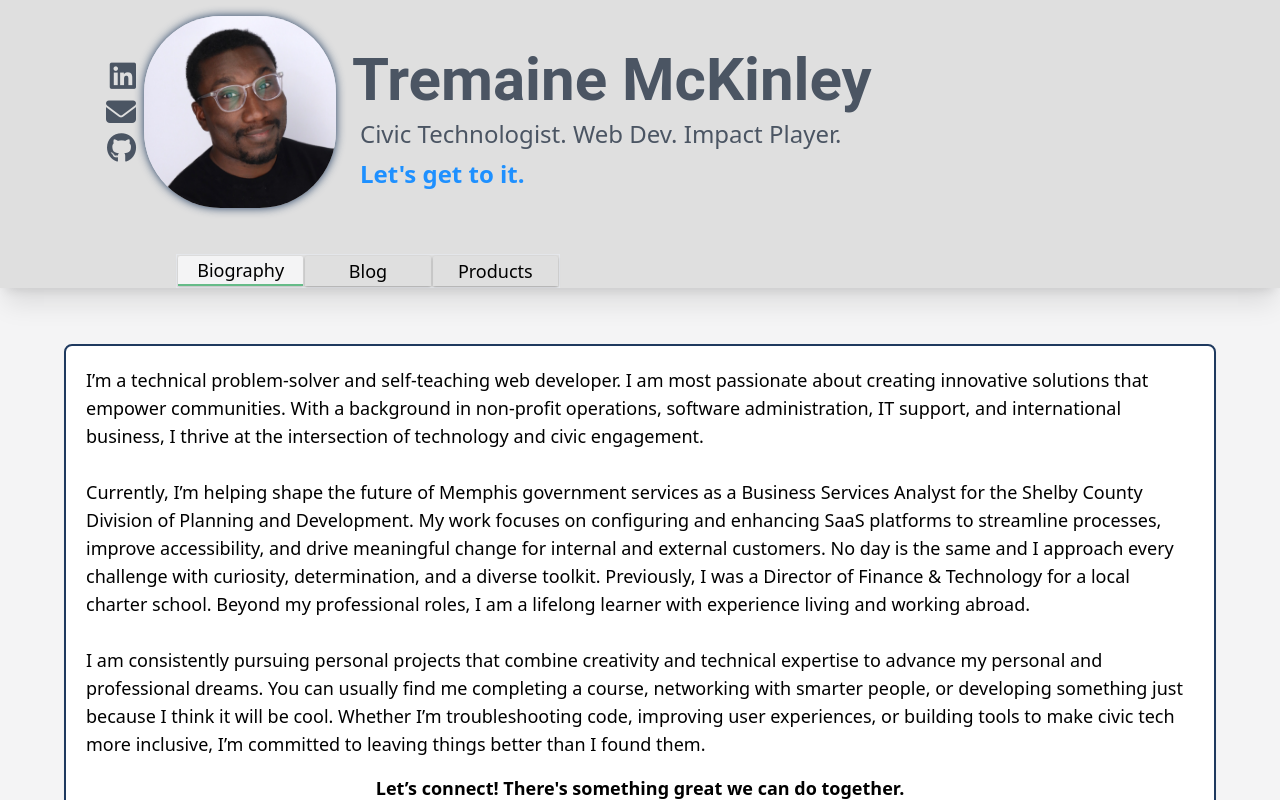
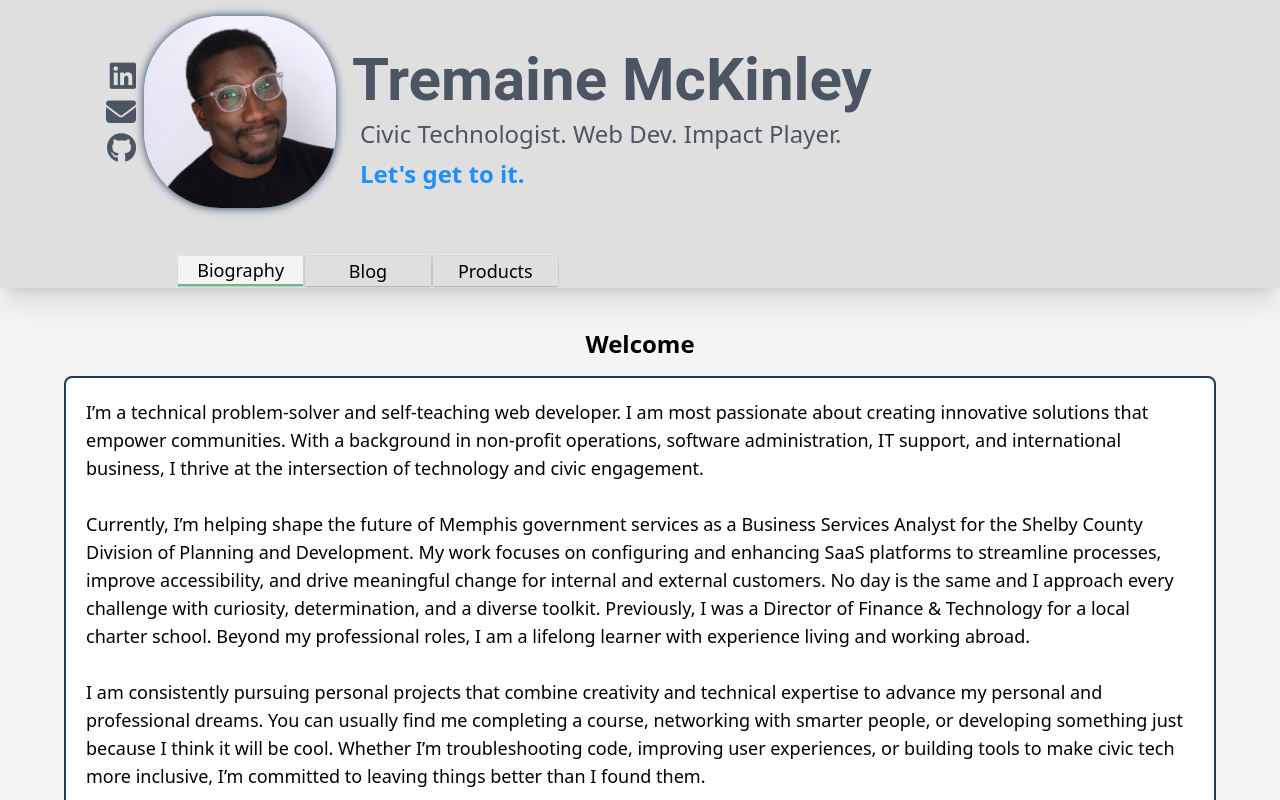
Before and after one commit to tremckinley/tremckinley-portfolio, a React (Vite) app: page / in a window 1280 px wide. Built offline with nearby package versions, Linux system fonts and the light colour scheme.

Commit message:
feat: add Carousel component and integrate into AboutSection

```diff
--- a/src/assets/AboutSection/AboutSection.jsx
+++ b/src/assets/AboutSection/AboutSection.jsx
@@ -3,7 +3,7 @@ import { useState } from "react"
 import Carousel from "../Carousel/Carousel"
 
 export default function AboutSection() {
-    const [view, setView] = useState('bio')
+    const [view, setView] = useState(true)
 
     const carouselItems = [
         {
@@ -25,8 +25,9 @@ export default function AboutSection() {
     ];
 
     return (
-        <div className="flex">
-            <section className="card max-w-6xl my-4 p-5 bg-white shadow-gray-400 mb-10 md:text-lg text-md">
+        <div className="flex flex-col">
+            <h2 className="text-center font-bold text-2xl">Welcome</h2>
+            <section className="card max-w-6xl my-4 p-5 bg-white shadow-gray-400 md:text-lg text-md">
                 <p className="whitespace-pre-line mb-4">
                     {`I’m a technical problem-solver and self-teaching web developer. I am most passionate about creating innovative solutions that empower communities. With a background in non-profit operations, software administration, IT support, and international business, I thrive at the intersection of technology and civic engagement.
 
@@ -38,11 +39,13 @@ export default function AboutSection() {
                     Let’s connect! There's something great we can do together.
                 </p>
             </section>
-            {view === 'photos' && (
+            {/* <h2 className="text-center font-bold text-2xl">Photos</h2>
+            <button onClick={() => setView(!view)} className="text-center font-bold w-24 mx-auto mb-4">{view ? <span>hide <i className="fa fa-angle-down"></i></span> : <span>show <i className="fa fa-angle-right"></i></span>}</button>
+            {view && (
                 <section id="carousel">
                     <Carousel items={carouselItems} />
                 </section>
-            )}
+            )} */}
         </div>
     )
 }
--- a/src/assets/Carousel/Carousel.jsx
+++ b/src/assets/Carousel/Carousel.jsx
@@ -30,28 +30,25 @@ export default function Carousel({ items }) {
     if (!items || items.length === 0) return null;
 
     return (
-        <div className="max-w-[800px] h-[500px] w-full m-auto py-8 px-4 relative group">
+        <div className="max-w-[600px] h-[400px] w-full m-auto mb-24  relative group">
             <div
                 style={{ backgroundImage: `url(${items[currentIndex].src})` }}
                 className="w-full h-full rounded-2xl bg-center bg-cover duration-500 shadow-xl"
             >
-                {/* Overlay for text readability (optional) */}
-                {items[currentIndex].caption && (
-                    <div className="absolute bottom-0 left-0 right-0 bg-black/50 text-white p-4 rounded-b-2xl">
-                        <p className="text-center text-lg font-semibold">{items[currentIndex].caption}</p>
-                    </div>
-                )}
+
             </div>
 
             {/* Left Arrow */}
-            <div className="hidden group-hover:block absolute top-[50%] -translate-x-0 translate-y-[-50%] left-5 text-2xl rounded-full w-10 h-10 flex items-center justify-center bg-black/20 text-white cursor-pointer hover:bg-black/50 transition-all">
+            <div className="hidden group-hover:flex absolute top-[50%] -translate-x-0 translate-y-[-50%] left-5 text-2xl rounded-full w-10 h-10 flex items-center justify-center bg-black/40 text-white cursor-pointer hover:bg-black/50 transition-all">
                 <i className="fa-solid fa-chevron-left" onClick={prevSlide}></i>
             </div>
 
             {/* Right Arrow */}
-            <div className="hidden group-hover:block absolute top-[50%] -translate-x-0 translate-y-[-50%] right-5 text-2xl rounded-full w-10 h-10 flex items-center justify-center bg-black/20 text-white cursor-pointer hover:bg-black/50 transition-all">
+            <div className="hidden group-hover:flex absolute top-[50%] -translate-x-0 translate-y-[-50%] right-5 text-2xl rounded-full w-10 h-10 flex items-center justify-center bg-black/40 text-white cursor-pointer hover:bg-black/50 transition-all">
                 <i className="fa-solid fa-chevron-right" onClick={nextSlide}></i>
             </div>
+
+            <p className="text-center font-bold">{items[currentIndex].caption}</p>
 
             {/* Dots */}
             <div className="flex top-4 justify-center py-2">
```
